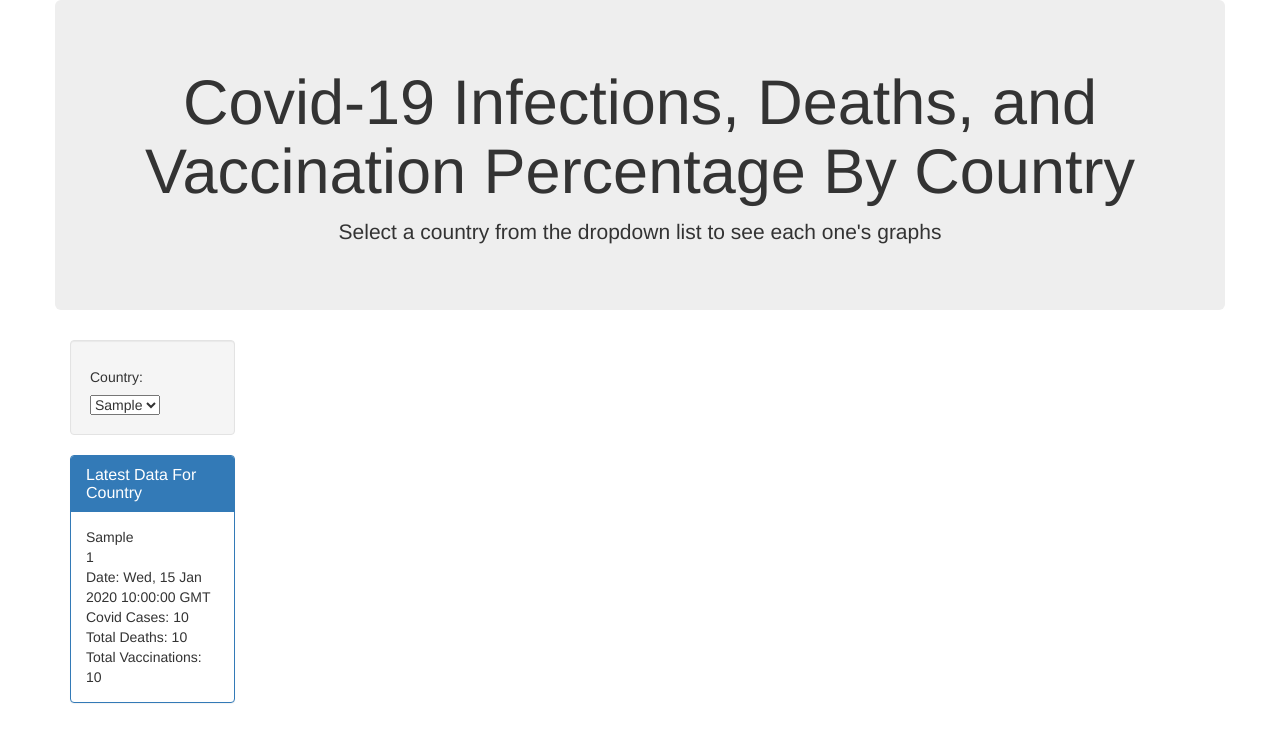
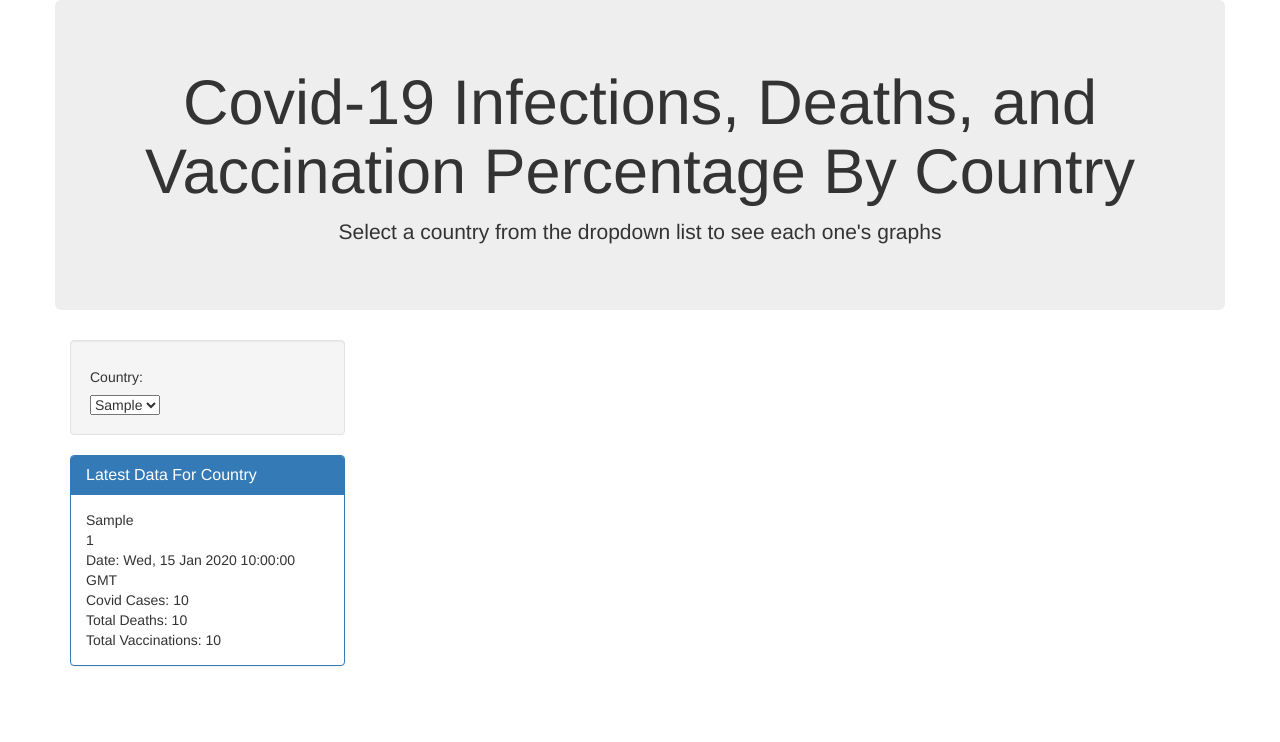
Before and after one commit to nconnel4/bc2021-project2-covid, a Flask app: page / in a window 1280 px wide. Shown: the top 742 px of the page. Run offline with Flask 2, Linux system fonts and the light colour scheme; tables that the repository leaves empty hold one stand-in row (values such as "Sample post"); parts of the project's set-up code (start-up, migrations or seed data) failed here and were passed over; some libraries are stand-ins or nearby versions.

Commit message:
Tweaked CSS

```diff
--- a/covidvaccinationproject/static/css/style.css
+++ b/covidvaccinationproject/static/css/style.css
@@ -0,0 +1,7 @@
+.well {
+    width: 275px
+}
+
+.panel {
+    width: 275px
+}
--- a/covidvaccinationproject/templates/index.html
+++ b/covidvaccinationproject/templates/index.html
@@ -6,7 +6,7 @@
     <meta http-equiv="X-UA-Compatible" content="ie=edge">
     <title>Covid Data By Country</title>
     <link rel="stylesheet" href="https://maxcdn.bootstrapcdn.com/bootstrap/3.3.7/css/bootstrap.min.css">
-    <!-- <link rel="stylesheet" href="../css/style.css"> -->
+    <link rel="stylesheet" href="../static/css/style.css">
 </head>
 
 <body>
```
